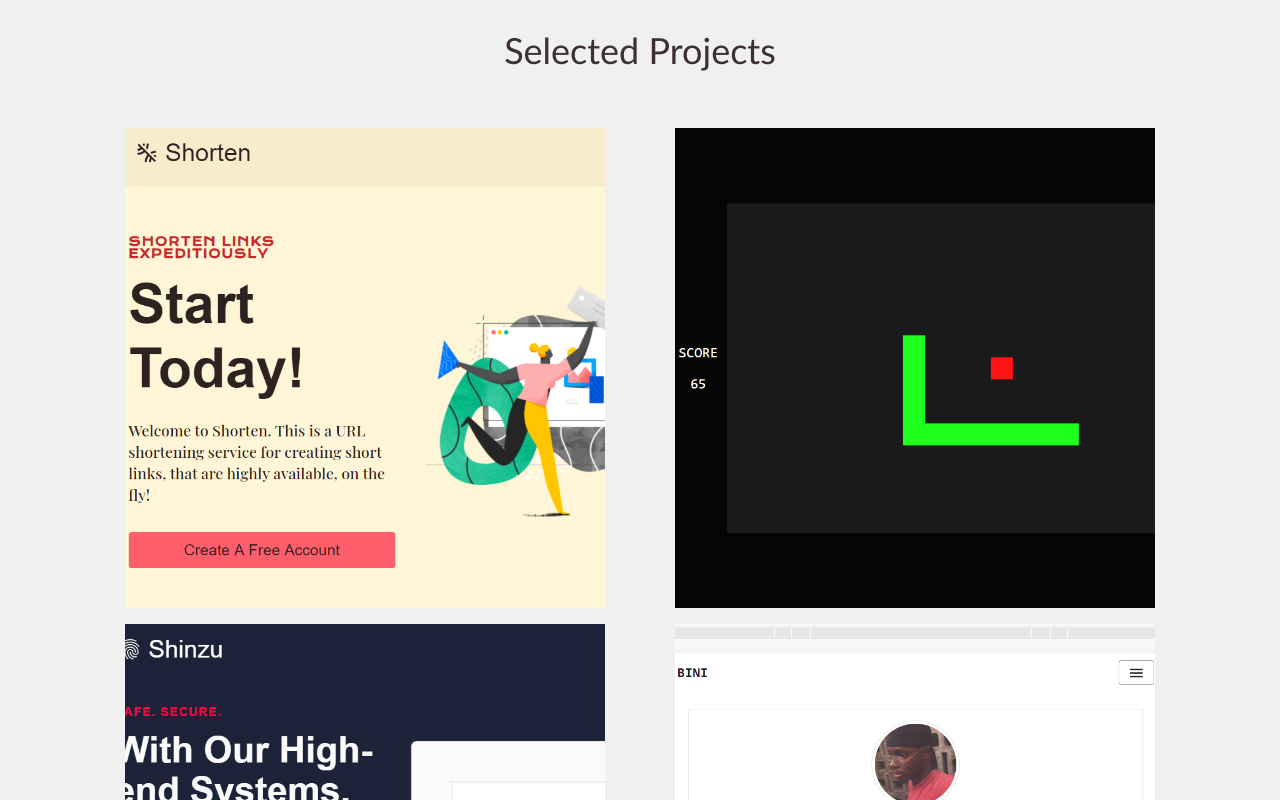
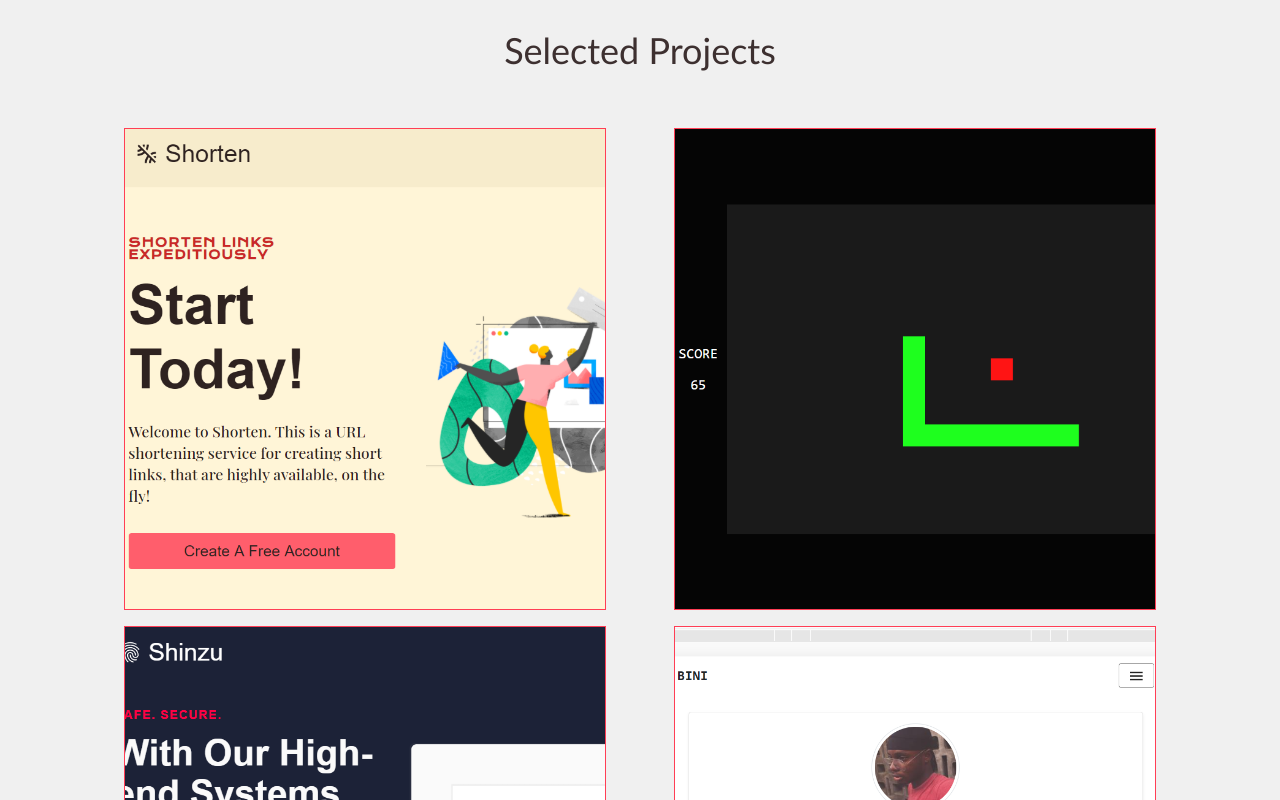
Before and after one commit to OsasAzamegbe/Portfolio-v1, a React (Create React App) app in the folder Client/: page / in a window 1280 px wide. Shown: the part 940-1740 px from the top of the page. Built offline with nearby package versions, Linux system fonts and the light colour scheme.

Commit message:
CHORE: added border

```diff
--- a/Client/src/components/Card.css
+++ b/Client/src/components/Card.css
@@ -11,6 +11,7 @@
 
 .card-wrapper{
     margin: 8px;
+    border: 1px solid var(--red);
     cursor: pointer;
     transition: all 0.2s ease;
 }
```
